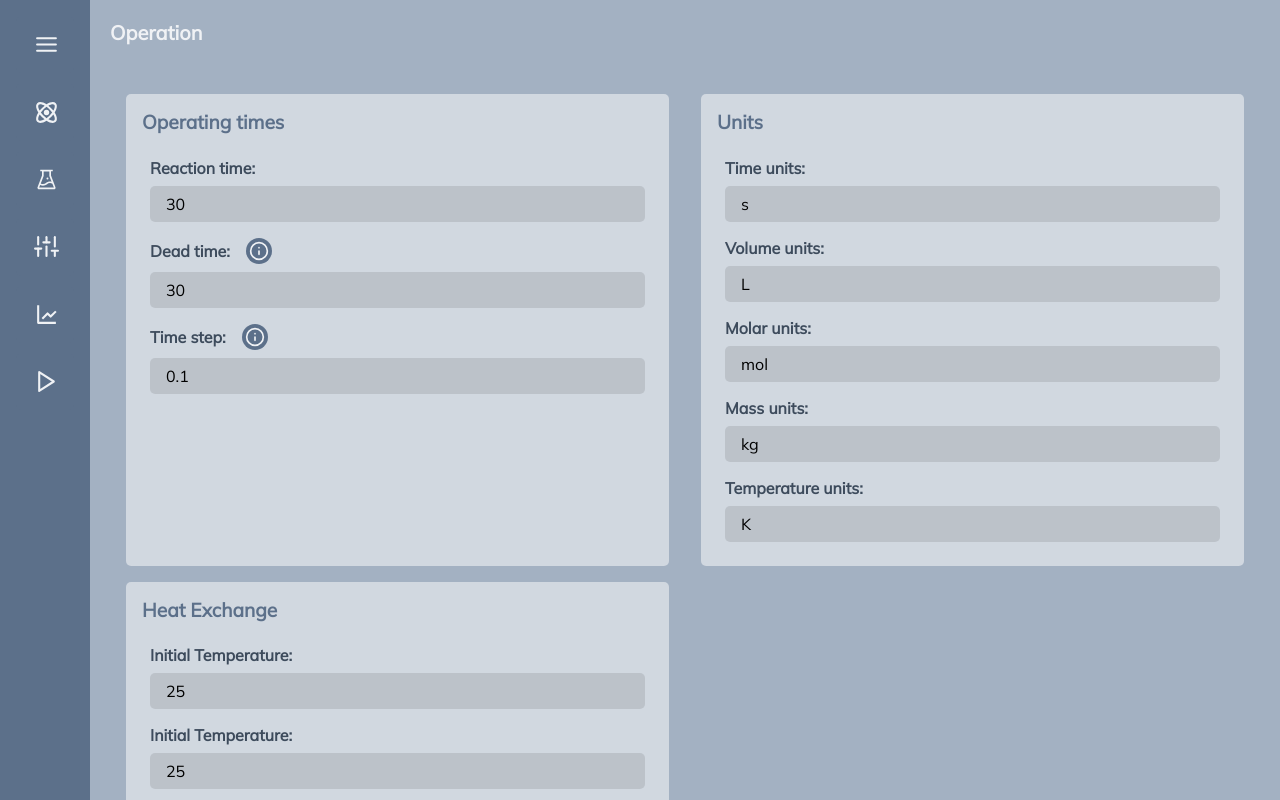
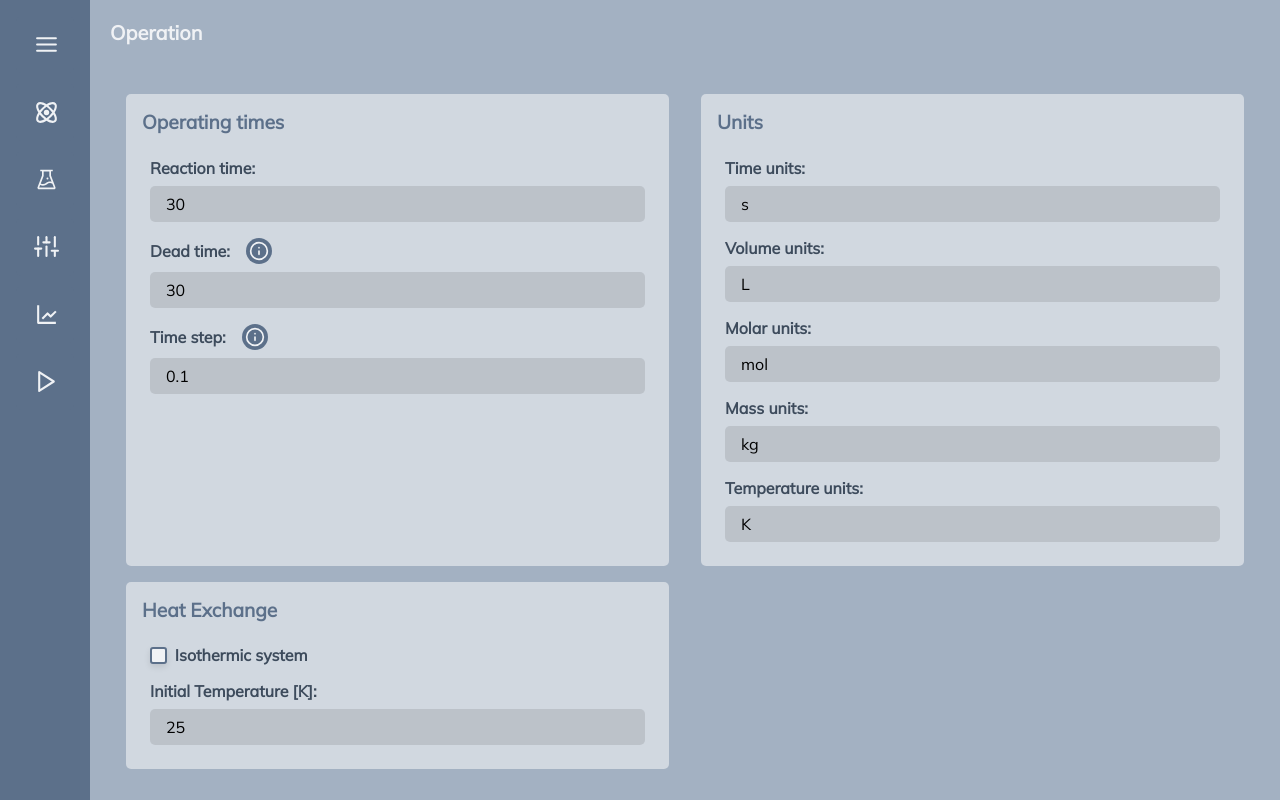
Before and after one commit to frankmangone/batch-simulator, a React (Create React App) app: page /settings in a window 1280 px wide. Built offline with nearby package versions, Linux system fonts and the light colour scheme.

Commit message:
Checkbox looking good, and working

```diff
--- /dev/null
+++ b/src/components/forms/CheckboxInput.tsx
@@ -0,0 +1,95 @@
+import styled from "styled-components"
+
+/* Components */
+import Error from "./Error"
+import InfoTooltip from "./InfoTooltip"
+import { FaCheck } from "react-icons/fa"
+
+/* Types */
+import type { FormikProps } from "formik"
+
+/*********************************
+ * CAUTION: This checkbox only works inside a formik form
+ *********************************/
+
+interface CheckboxInputProps<T> {
+  error?: string
+  fieldName: string
+  formik: FormikProps<T>
+  label: string
+  tooltip?: string
+}
+
+const CheckboxInput = <T extends unknown>(props: CheckboxInputProps<T>) => {
+  const { fieldName, formik, label, tooltip } = props
+
+  const key = fieldName as keyof typeof formik.values
+  const value = formik.values[key]
+  const error = formik.errors[key]
+
+  const onToggle = () => {
+    formik.setFieldValue(fieldName, !formik.values[key], false)
+    formik.handleSubmit()
+  }
+
+  return (
+    <CheckboxInputWrapper>
+      <Checkbox onClick={onToggle} toggled={!!value}>
+        {value && <FaCheck size={10} />}
+      </Checkbox>
+      <LabelWrapper>
+        <label htmlFor={fieldName}>{label}</label>
+        {tooltip && <InfoTooltip text={tooltip} />}
+      </LabelWrapper>
+      {error && <Error>{error}</Error>}
+    </CheckboxInputWrapper>
+  )
+}
+
+export default CheckboxInput
+
+const CheckboxInputWrapper = styled.div`
+  display: flex;
+  flex-direction: row;
+  align-items: center;
+  align-self: flex-start;
+  padding: 0.5rem;
+  position: relative;
+
+  label {
+    font-weight: 600;
+    color: var(--color-grey-dark);
+  }
+
+  &:hover > .error {
+    opacity: 1 !important;
+  }
+`
+
+const LabelWrapper = styled.div`
+  display: flex;
+  flex-direction: row;
+  align-items: center;
+`
+
+interface CheckboxProps {
+  toggled?: boolean
+}
+
+const Checkbox = styled.div<CheckboxProps>`
+  width: 0.8rem;
+  height: 0.8rem;
+  border: 2px solid var(--color-grey-normal);
+  background-color: ${(props) =>
+    props.toggled ? "var(--color-grey-normal)" : "var(--color-grey-lightest)"};
+  border-radius: 3px;
+  box-shadow: 0 3px 6px rgba(0, 0, 0, 0.1);
+  display: flex;
+  justify-content: center;
+  align-items: center;
+  margin-right: 0.5rem;
+
+  svg {
+    fill: var(--color-grey-lightest);
+  }
+`
--- a/src/components/settings/HeatExchangeSection.tsx
+++ b/src/components/settings/HeatExchangeSection.tsx
@@ -1,5 +1,9 @@
 import InputSection from "./InputSection"
 import FieldInput from "../forms/FieldInput"
+import CheckboxInput from "../forms/CheckboxInput"
+
+/* Hooks */
+import useSettings from "../../hooks/useSettings"
 
 /* Types */
 import type { Settings } from "../../types/Settings"
@@ -13,21 +17,19 @@ interface HeatExchangeProps {
 
 const HeatExchangeSection: React.VFC<HeatExchangeProps> = (props) => {
   const { formik, onBlur, onChange } = props
+  const { settings } = useSettings()
 
   return (
     <InputSection>
       <h2>Heat Exchange</h2>
-      <FieldInput
-        fieldName="initialTemperature"
-        label="Initial Temperature:"
-        type="number"
-        value={formik.values.initialTemperature}
-        error={formik.errors.initialTemperature}
-        {...{ onBlur, onChange }}
+      <CheckboxInput<Settings>
+        fieldName="isothermic"
+        label="Isothermic system"
+        {...{ formik }}
       />
       <FieldInput
         fieldName="initialTemperature"
-        label="Initial Temperature:"
+        label={`Initial Temperature [${settings.temperatureUnits}]:`}
         type="number"
         value={formik.values.initialTemperature}
         error={formik.errors.initialTemperature}
```
